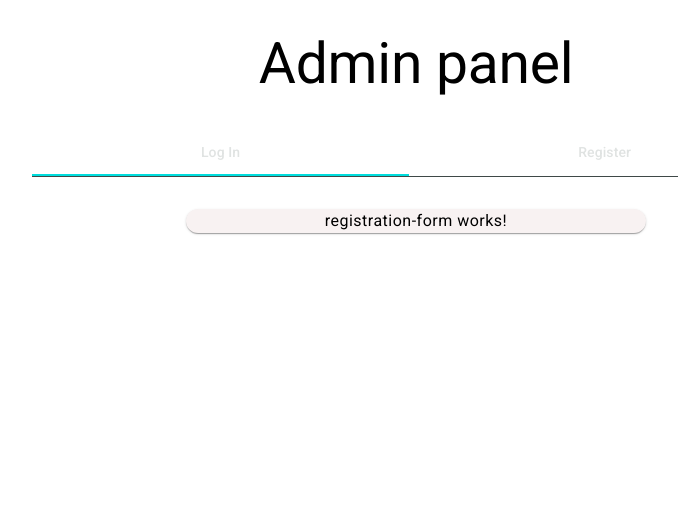
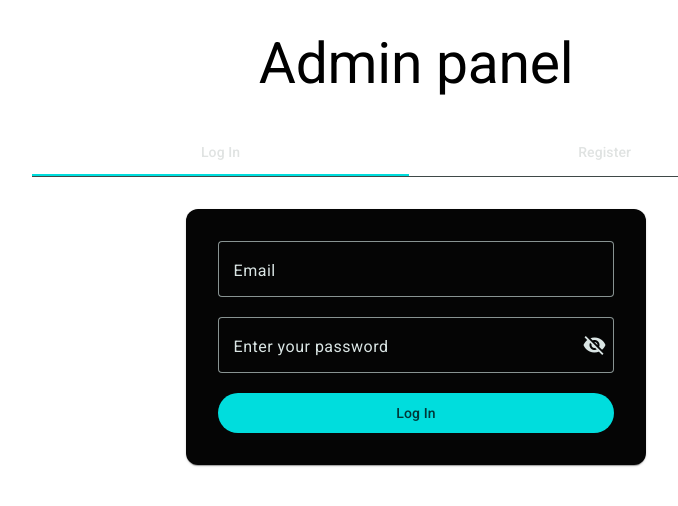
Before and after one commit to LukaMijovic/role_mgmt_access_ctrl_admin, an Angular app: page / in a window 1280 px wide. Shown: the top 506 px of the page, without its empty margins (224-902 px from the left). Built offline with nearby package versions, Linux system fonts and the light colour scheme.

Commit message:
Customized log in form

```diff
--- a/src/app/app.component.html
+++ b/src/app/app.component.html
@@ -10,7 +10,7 @@
   <section>
     <mat-tab-group>
       <mat-tab label="Log In">
-        <app-registration-form></app-registration-form>
+        <app-login-form></app-login-form>
       </mat-tab>
       <mat-tab label="Register">
         <app-registration-form></app-registration-form>
--- a/src/app/app.component.ts
+++ b/src/app/app.component.ts
@@ -1,7 +1,8 @@
 import { Component } from '@angular/core';
 import { RouterOutlet } from '@angular/router';
-import {MatTabsModule} from '@angular/material/tabs';
+import { MatTabsModule } from '@angular/material/tabs';
 import { RegistrationFormComponent } from './registration-form/registration-form.component';
+import { LoginFormComponent } from './login-form/login-form.component';
 
 @Component({
   selector: 'app-root',
@@ -10,6 +11,7 @@ import { RegistrationFormComponent } from './registration-form/registration-form
     RouterOutlet,
     MatTabsModule,
     RegistrationFormComponent,
+    LoginFormComponent,
   ],
   templateUrl: './app.component.html',
   styleUrl: './app.component.scss'
--- /dev/null
+++ b/src/app/login-form/login-form.component.html
@@ -0,0 +1,20 @@
+<mat-card>
+    <mat-form-field appearance="outline">
+        <mat-label>Email</mat-label>
+        <input matInput placeholder="example@test.com">
+    </mat-form-field>
+    <mat-form-field appearance="outline">
+        <mat-label>Enter your password</mat-label>
+        <input matInput [type]="hide() ? 'password' : 'text'" />
+        <button
+          mat-icon-button
+          matSuffix
+          (click)="clickEvent($event)"
+          [attr.aria-label]="'Hide password'"
+          [attr.aria-pressed]="hide()"
+        >
+          <mat-icon>{{hide() ? 'visibility_off' : 'visibility'}}</mat-icon>
+        </button>
+    </mat-form-field>
+    <button mat-flat-button>Log In</button>
+</mat-card>
--- /dev/null
+++ b/src/app/login-form/login-form.component.scss
@@ -0,0 +1,10 @@
+mat-card {
+    width: 60%;
+    text-align: center;
+    margin-left: auto;
+    margin-right: auto;
+    margin-top: 2rem;
+    margin-bottom: 2rem;
+    background-color: rgb(5, 5, 5);
+    padding: 2rem;
+}
--- /dev/null
+++ b/src/app/login-form/login-form.component.ts
@@ -0,0 +1,30 @@
+import { ChangeDetectionStrategy, Component, signal } from '@angular/core';
+import { MatButton, MatButtonModule } from '@angular/material/button';
+import { MatCardModule } from '@angular/material/card';
+import { MatFormFieldModule } from '@angular/material/form-field';
+import { MatIcon } from '@angular/material/icon';
+import { MatInputModule } from '@angular/material/input';
+
+@Component({
+  selector: 'app-login-form',
+  standalone: true,
+  imports: [
+    MatCardModule,
+    MatFormFieldModule,
+    MatInputModule,
+    MatButtonModule,
+    MatIcon,
+    MatButtonModule,
+    MatButton,
+  ],
+  changeDetection: ChangeDetectionStrategy.OnPush,
+  templateUrl: './login-form.component.html',
+  styleUrl: './login-form.component.scss'
+})
+export class LoginFormComponent {
+  hide = signal(true);
+  clickEvent(event: MouseEvent) {
+    this.hide.set(!this.hide());
+    event.stopPropagation();
+  }
+}
--- a/src/app/registration-form/registration-form.component.ts
+++ b/src/app/registration-form/registration-form.component.ts
@@ -1,5 +1,6 @@
 import { Component } from '@angular/core';
-import {MatCardModule} from '@angular/material/card';
+import { MatCardModule } from '@angular/material/card';
+
 
 @Component({
   selector: 'app-registration-form',
```
Also changed, not shown: 1 other file (tests, documents, lock files or other folders).
